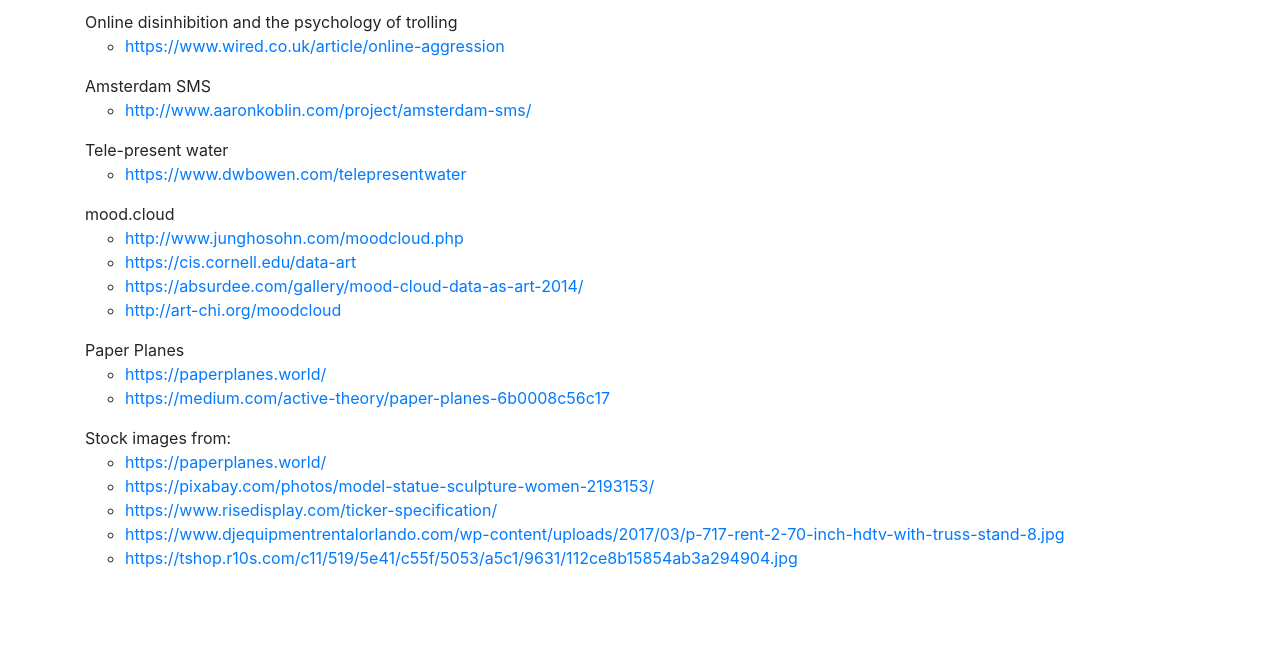
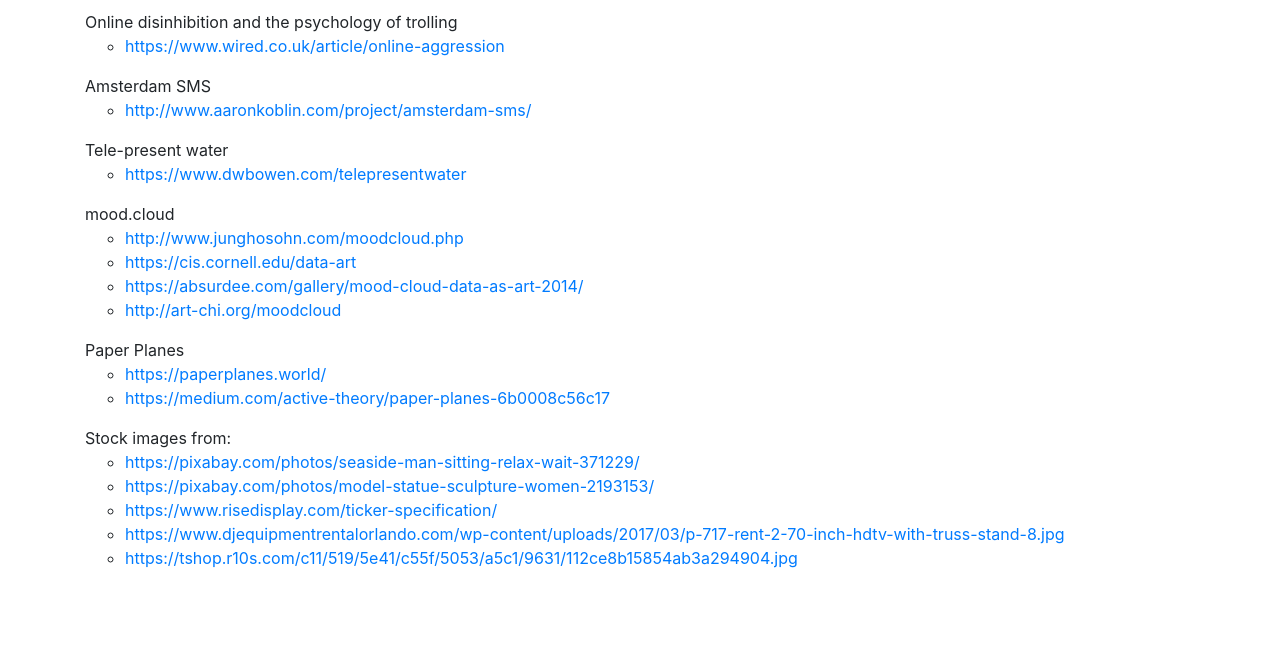
Before and after one commit to ngziy/zedMDDN201project2, a plain HTML site: page page6.html in a window 1280 px wide. Shown: the part 75-738 px from the top of the page. Drawn offline with nearby package versions, Linux system fonts and the light colour scheme.

Commit message:
Update reference page

```diff
--- a/page6.html
+++ b/page6.html
@@ -68,7 +68,7 @@
           <ul class="list-unstyled">
   <li>Stock images from:</li>
     <ul>
-      <li><a href="https://pixabay.com/photos/seaside-man-sitting-relax-wait-371229/">https://paperplanes.world/</a></li>
+      <li><a href="https://pixabay.com/photos/seaside-man-sitting-relax-wait-371229/">https://pixabay.com/photos/seaside-man-sitting-relax-wait-371229/</a></li>
       <li><a href="https://pixabay.com/photos/model-statue-sculpture-women-2193153/
 ">https://pixabay.com/photos/model-statue-sculpture-women-2193153/</a></li>
       <li><a href="https://www.risedisplay.com/ticker-specification/">https://www.risedisplay.com/ticker-specification/</a></li>
```
